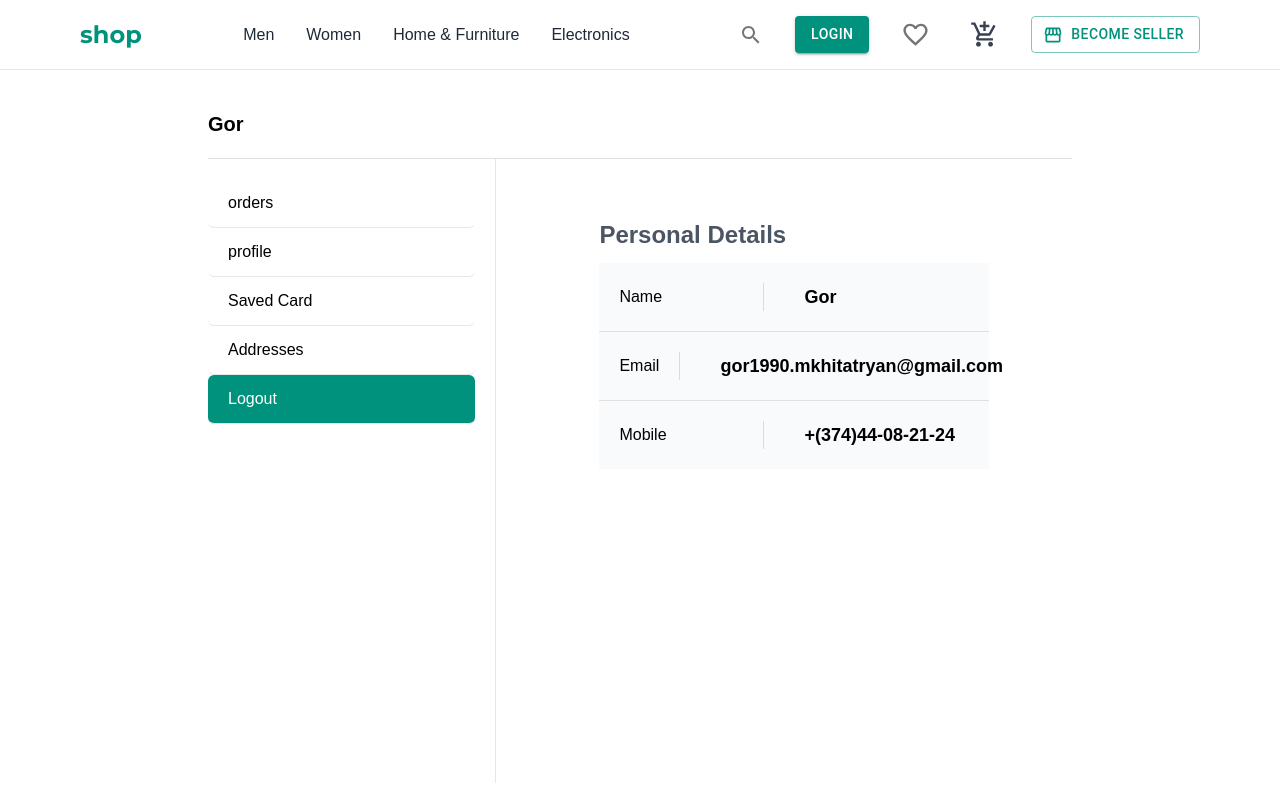
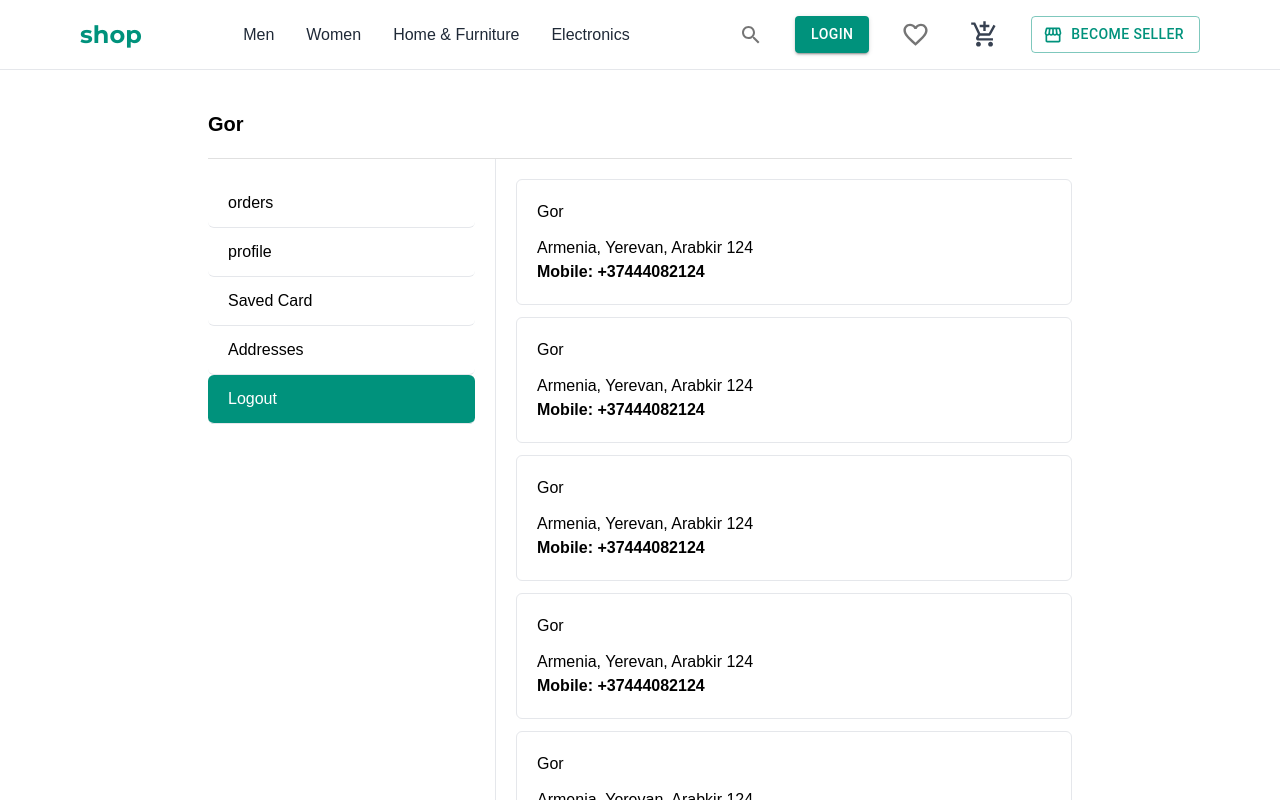
Before and after one commit to mypy125/ecommerce-multivendor-frontend, a React (Create React App) app: page / in a window 1280 px wide. Shown: the top 800 px of the page. Built offline with nearby package versions, Linux system fonts and the light colour scheme.

Commit message:
added_addresscard

```diff
--- a/src/customer/pages/account/Account.tsx
+++ b/src/customer/pages/account/Account.tsx
@@ -4,6 +4,7 @@ import { useLocation, useNavigate } from "react-router-dom";
 import Orders from "./Orders.tsx";
 import OrderDetails from "./OrderDetails.tsx";
 import UserDetails from "./UserDetails.tsx";
+import Address from "./Address.tsx";
 
 const menu=[
     {name:"orders", path: "/account/orders"},
@@ -43,7 +44,8 @@ const Account = () => {
             <section className="right lg:col-span-2 lg:pl-5 py-5">
                 {/* <Orders/> */}
                 {/* <OrderDetails/> */}
-                <UserDetails/>
+                {/* <UserDetails/> */}
+                <Address/>
             </section>
         </div>
 
--- /dev/null
+++ b/src/customer/pages/account/Address.tsx
@@ -0,0 +1,14 @@
+import React from "react";
+import UserAddressesCard from "./UserAddressCard.tsx";
+
+const Address = () => {
+    return(
+        <div className="space-y-3">
+            {
+                [...Array(6)].map((item)=><UserAddressesCard/>)
+            }
+        </div>
+    )
+}
+
+export default Address;
--- /dev/null
+++ b/src/customer/pages/account/UserAddressCard.tsx
@@ -0,0 +1,16 @@
+import React from "react";
+
+const UserAddressesCard = () => {
+    return(
+        <div className="p-5 border rounded-md flex">
+
+        <div className="space-y-3">
+            <h1>Gor</h1>
+            <p className="w-[320px]">Armenia, Yerevan, Arabkir 124</p>
+            <strong>Mobile:<span> +37444082124</span></strong>
+        </div>
+    </div>
+    )
+}
+
+export default UserAddressesCard;
```
